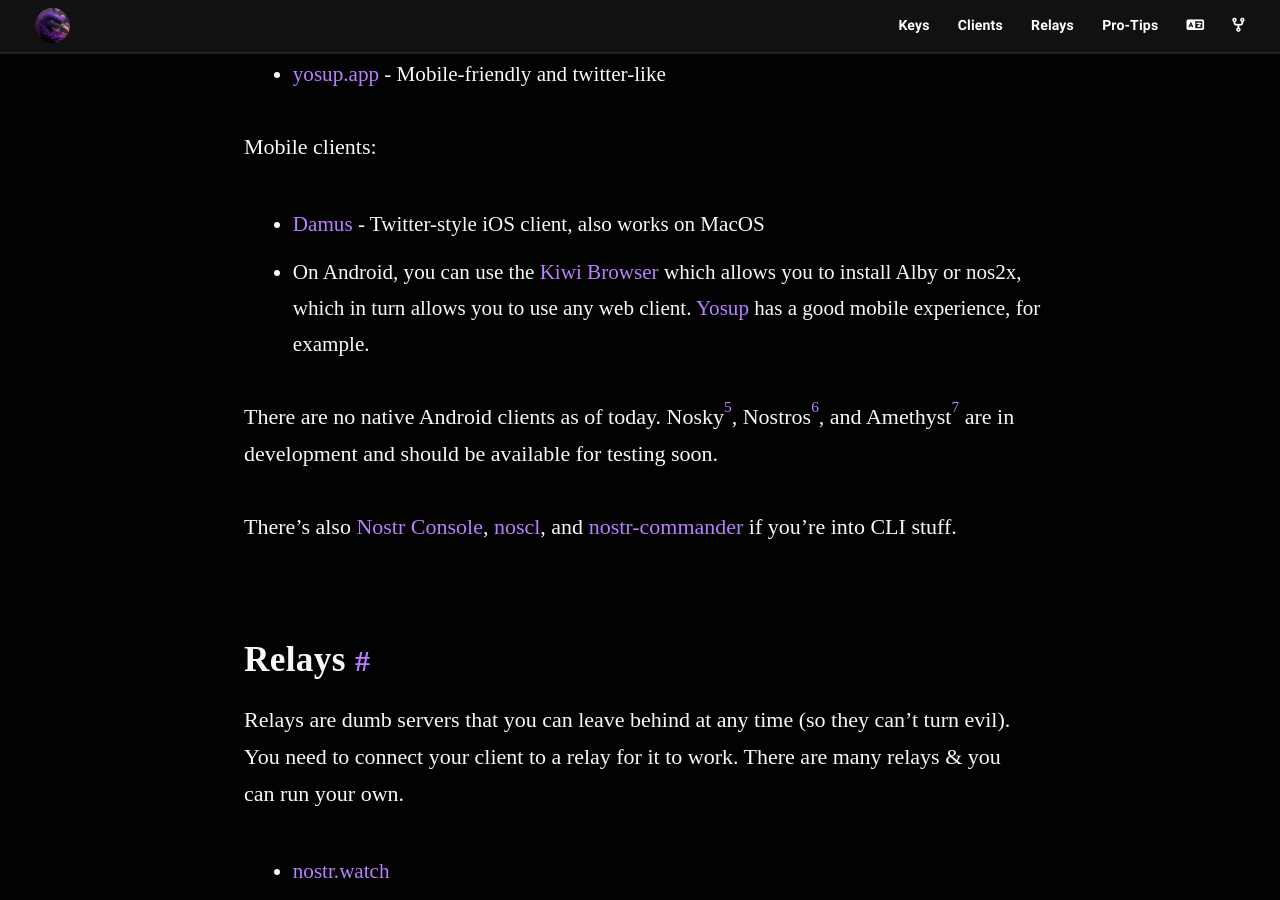
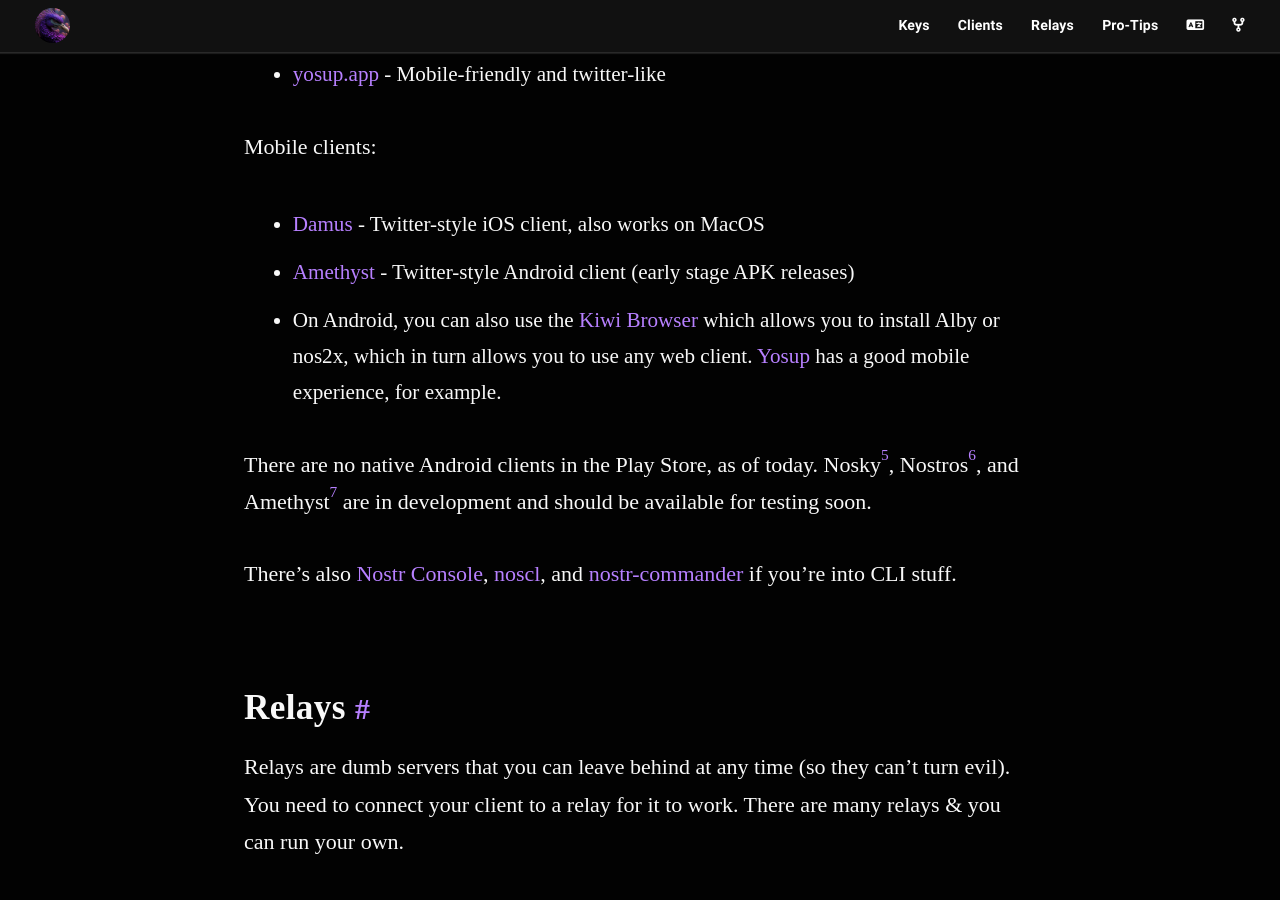
Before and after one commit to nostr-resources/nostr-resources.github.io, a Jekyll site: the page built from index.md, in a window 1280 px wide and 900 px high, scrolled down 3176 px. Built offline with Jekyll 4.4.1, drawn with Linux system fonts in a browser that asks for light colours; some web fonts are replaced.

Commit message:
Add link to Amethyst APKs

```diff
--- a/index.md
+++ b/index.md
@@ -84,9 +84,10 @@ Here are some I like:
 
 Mobile clients:
 - [Damus](https://testflight.apple.com/join/CLwjLxWl) - Twitter-style iOS client, also works on MacOS
-- On Android, you can use the [Kiwi Browser](https://kiwibrowser.com/) which allows you to install Alby or nos2x, which in turn allows you to use any web client. [Yosup](https://yosup.app/) has a good mobile experience, for example.
+- [Amethyst](https://github.com/vitorpamplona/amethyst/releases/) - Twitter-style Android client (early stage APK releases)
+- On Android, you can also use the [Kiwi Browser](https://kiwibrowser.com/) which allows you to install Alby or nos2x, which in turn allows you to use any web client. [Yosup](https://yosup.app/) has a good mobile experience, for example.
 
-There are no native Android clients as of today. Nosky[^nosky], Nostros[^nostros], and Amethyst[^amethyst]
+There are no native Android clients in the Play Store, as of today. Nosky[^nosky], Nostros[^nostros], and Amethyst[^amethyst]
 are in development and should be available for testing soon.
 
 [^nosky]: [KotlinGeekDev/Nosky](https://github.com/KotlinGeekDev/Nosky)
```
